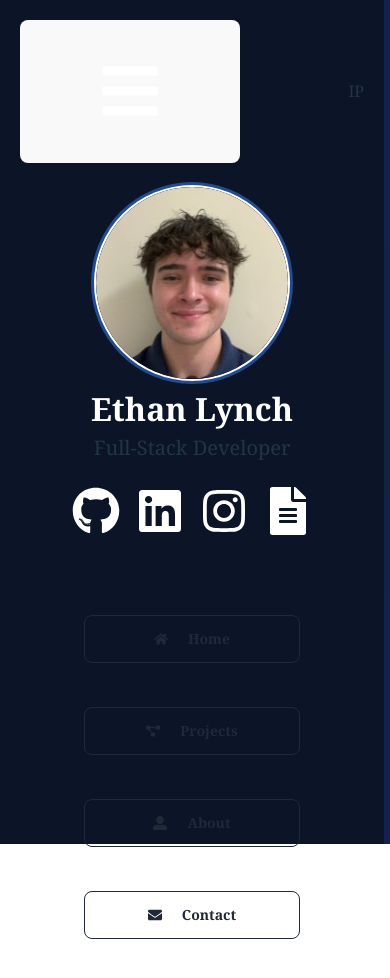
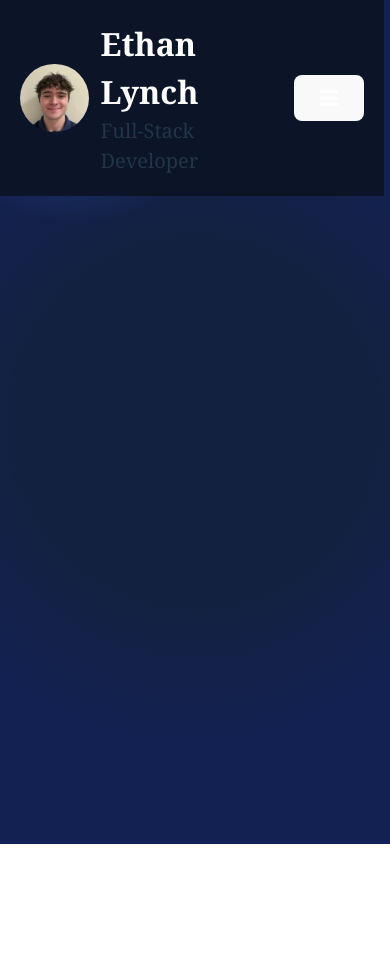
Before and after one commit to XEthanLynchX/Portfolio, a React (Vite) app in the folder frontend/: page /contact in a window 390 px wide. Shown: the top 978 px of the page. Built offline with nearby package versions, Linux system fonts and the light colour scheme.

Commit message:
mobile nav

```diff
--- a/frontend/src/App.jsx
+++ b/frontend/src/App.jsx
@@ -36,10 +36,10 @@ function App() {
     return (
         <div className="flex flex-col md:flex-row min-h-screen ">
             <BackgroundWithHoverEffect />
-            <div className="w-96 "> {/* Example: w-64 for 16rem width */}
+            <div className="w-96 ">
                 <NavBar />
             </div>
-            <div className="flex-grow min-h-screen overflow-x-hidden overflow-y: auto ">
+            <div className="flex-grow min-h-screen overflow-x-hidden overflow-y: auto sm:-mt-96 md:mt-0 ">
                 <AnimatePresence mode="wait">
                     <Routes location={location} key={location.pathname}>
                         <Route path="/" element={
--- /dev/null
+++ b/frontend/src/components/HamburgerMenu.jsx
@@ -0,0 +1,17 @@
+import React from "react";
+
+const HamburgerMenu = () => {
+  return (
+    <div className="absolute inset-0 pointer-events-none lg:hidden">
+      <div className="absolute inset-0 opacity-[.03]">
+        <img
+          className="w-full h-full object-cover"
+          src={background}
+          width={688}
+          height={953}
+          alt="Background"
+        />
+      </div>
+    </div>
+  );
+}
--- a/frontend/src/components/NavBar.jsx
+++ b/frontend/src/components/NavBar.jsx
@@ -1,31 +1,85 @@
 import React, { useState } from 'react';
-import pfp from '../media/pfp.jpg';
 import { FaGithub, FaLinkedin, FaInstagram, FaFileAlt, FaHome, FaProjectDiagram, FaUserAlt, FaEnvelope, FaBars, FaTimes } from 'react-icons/fa';
 import { Link } from 'react-router-dom';
 
+import pfp from '../media/pfp.jpg';
+
 const NavBar = () => {
-    const [isOpen, setIsOpen] = useState(false);
+  const [openNavigation, setOpenNavigation] = useState(false);
 
-    const toggleMenu = () => {
-        setIsOpen(!isOpen);
+  const toggleNavigation = () => {
+    setOpenNavigation(!openNavigation);
+  };
+
+  const handleClick = () => {
+    if (openNavigation) {
+      setOpenNavigation(false);
+    }
   };
 
   return (
-        <div className={`flex flex-col  items-center p-5 bg-darkblue transition-all duration-500 ease-in-out  md:sticky top-0 h-screen ${isOpen ? 'w-full' : 'w-full'} font-cambria`}>
-            <div className="md:hidden w-full flex justify-between items-center mb-6">
+    <div className="md:sticky top-0 h-screen font-cambria">
+      {/* Header Section */}
+      <div className="flex items-center justify-between p-5 bg-darkblue md:hidden">
+        <div className="flex items-center">
+          <img src={pfp} alt="Profile" className="w-1/4 rounded-full mr-3" />
+          <div>
+            <h2 className="text-lg font-bold text-white">Ethan Lynch</h2>
+            <p className="text-sm text-gray-400">Full-Stack Developer</p>
+          </div>
+        </div>
+        <button onClick={toggleNavigation} className="text-white text-sm">
+          {openNavigation ? <FaTimes /> : <FaBars />}
+        </button>
+      </div>
 
-                <button onClick={toggleMenu} className="text-white text-2xl focus:outline-none">
-                    {isOpen ? <FaTimes /> : <FaBars />}
-                </button>
-                    IP{
+      {/* Mobile Navigation Menu */}
+      <div className={`fixed top-0 left-0 w-full z-50 bg-darkblue transition-all duration-500 ease-in-out ${openNavigation ? 'h-full' : 'h-0'} overflow-hidden md:hidden`}>
+        <nav className="w-full text-base p-5">
+          <div className="mt-4 ">
+            <Link to="/" className="flex items-center mt-24 text-lg p-3 hover:bg-gray-700 mb-5" onClick={handleClick}>
+              <button className="btn btn-outline w-full"><FaHome className="mr-3" /> Home</button>
+            </Link>
+          </div>
+          <div className="mb-5">
+            <Link to="/projects" className="flex items-center text-lg p-3 hover:bg-gray-700" onClick={handleClick}>
+              <button className="btn btn-outline w-full"><FaProjectDiagram className="mr-3" /> Projects</button>
+            </Link>
+          </div>
+          <div className="mb-5">
+            <Link to="/about" className="flex items-center text-lg p-3 hover:bg-gray-700" onClick={handleClick}>
+              <button className="btn btn-outline w-full"><FaUserAlt className="mr-3" /> About</button>
+            </Link>
+          </div>
+          <div className="mb-5">
+            <Link to="/contact" className="flex items-center text-lg p-3 hover:bg-gray-700" onClick={handleClick}>
+              <button className="btn btn-outline w-full"><FaEnvelope className="mr-3" /> Contact</button>
+            </Link>
+          </div>
+          {/* Social Media Links in Mobile Navigation */}
+          <div className="flex justify-center space-x-4 mt-5">
+            <a href="https://github.com/XEthanLynchX" target="_blank" rel="noopener noreferrer" className="transform transition-transform hover:scale-125">
+              <FaGithub className="text-xl text-white hover:text-black" />
+            </a>
+            <a href="https://www.linkedin.com/in/ethan-lynch-04a188255" target="_blank" rel="noopener noreferrer" className="transform transition-transform hover:scale-125">
+              <FaLinkedin className="text-xl text-white hover:text-primary" />
+            </a>
+            <a href="https://www.instagram.com/ethan_lynch123" target="_blank" rel="noopener noreferrer" className="transform transition-transform hover:scale-125">
+              <FaInstagram className="text-xl text-white hover:text-purple" />
+            </a>
+            <a href="/resume.pdf" target="_blank" rel="noopener noreferrer" className="transform transition-transform hover:scale-125">
+              <FaFileAlt className="text-xl text-white hover:text-yellow" />
+            </a>
+          </div>
+        </nav>
+      </div>
 
-                    }
-            </div>
-            <div className={`flex flex-col items-center ${isOpen ? 'block' : 'hidden md:block'}`}>
+      {/* Desktop Sidebar */}
+      <div className="hidden md:flex md:flex-col md:items-center p-5 bg-darkblue h-full">
         <div className="text-center mb-6">
           <div className="avatar">
-                        <div className="w-48 rounded-full ring ring-offset-base-100 ring-offset-2">
-                            <img src={pfp} alt="Profile" className="w-48 h-48 rounded-full mb-3" />
+            <div className="w-48 h-48 rounded-full ring ring-offset-base-100 ring-offset-2">
+              <img src={pfp} alt="Profile" className="w-full h-full rounded-full mb-3" />
             </div>
           </div>
           <h2 className="text-lg font-bold text-white">Ethan Lynch</h2>
@@ -46,23 +100,23 @@ const NavBar = () => {
           </a>
         </div>
         <nav className="w-full text-base">
-                    <div className="mt-12 mb-5">
-                        <Link to="/" className="flex items-center text-lg p-3 hover:bg-gray-700">
+          <div className="mt-4 mb-5">
+            <Link to="/" className="flex items-center text-lg p-3 hover:bg-gray-700" onClick={handleClick}>
               <button className="btn btn-outline w-full"><FaHome className="mr-3" /> Home</button>
             </Link>
           </div>
-                    <div className="mb-5 ">
-                        <Link to="/projects" className="flex items-center text-lg p-3 hover:bg-gray-700">
+          <div className="mb-5">
+            <Link to="/projects" className="flex items-center text-lg p-3 hover:bg-gray-700" onClick={handleClick}>
               <button className="btn btn-outline w-full"><FaProjectDiagram className="mr-3" /> Projects</button>
             </Link>
           </div>
           <div className="mb-5">
-                        <Link to="/about" className="flex items-center text-lg p-3 hover:bg-gray-700">
+            <Link to="/about" className="flex items-center text-lg p-3 hover:bg-gray-700" onClick={handleClick}>
               <button className="btn btn-outline w-full"><FaUserAlt className="mr-3" /> About</button>
             </Link>
           </div>
           <div className="mb-5">
-                        <Link to="/contact" className="flex items-center text-lg p-3 hover:bg-gray-700">
+            <Link to="/contact" className="flex items-center text-lg p-3 hover:bg-gray-700" onClick={handleClick}>
               <button className="btn btn-outline w-full"><FaEnvelope className="mr-3" /> Contact</button>
             </Link>
           </div>
--- /dev/null
+++ b/frontend/src/svg/brackets.jsx
@@ -0,0 +1,45 @@
+const brackets = (position) =>
+  position === "left" ? (
+    <svg
+      width="5"
+      height="14"
+      viewBox="0 0 5 14"
+      fill="none"
+      xmlns="http://www.w3.org/2000/svg"
+    >
+      <path d="M5 0.822266H1V12.8223H5" stroke="url(#brackets-left)" />
+      <defs>
+        <linearGradient id="brackets-left" x1="50%" x2="50%" y1="0%" y2="100%">
+          <stop offset="0%" stopColor="#89F9E8" />
+          <stop offset="100%" stopColor="#FACB7B" />
+        </linearGradient>
+      </defs>
+    </svg>
+  ) : (
+    <svg
+      width="5"
+      height="14"
+      viewBox="0 0 5 14"
+      fill="none"
+      xmlns="http://www.w3.org/2000/svg"
+    >
+      <path
+        d="M-2.98023e-08 0.822266H4V12.8223H-2.98023e-08"
+        stroke="url(#brackets-right)"
+      />
+      <defs>
+        <linearGradient
+          id="brackets-right"
+          x1="14.635%"
+          x2="14.635%"
+          y1="0%"
+          y2="100%"
+        >
+          <stop offset="0%" stopColor="#9099FC" />
+          <stop offset="100%" stopColor="#D87CEE" />
+        </linearGradient>
+      </defs>
+    </svg>
+  );
+
+export default brackets;
```
Also changed, not shown: frontend/src/views/Home.jsx (+31 -34 lines), frontend/tailwind.config.js (+4 -6 lines). Lines whose indentation alone changed are shown as unchanged.
